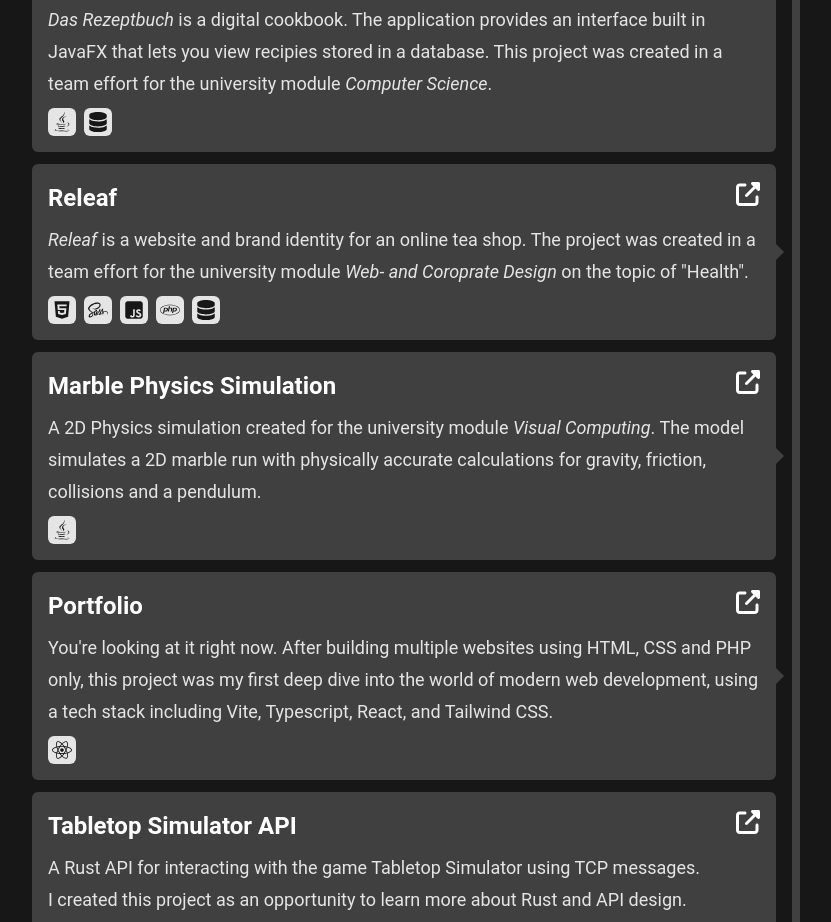
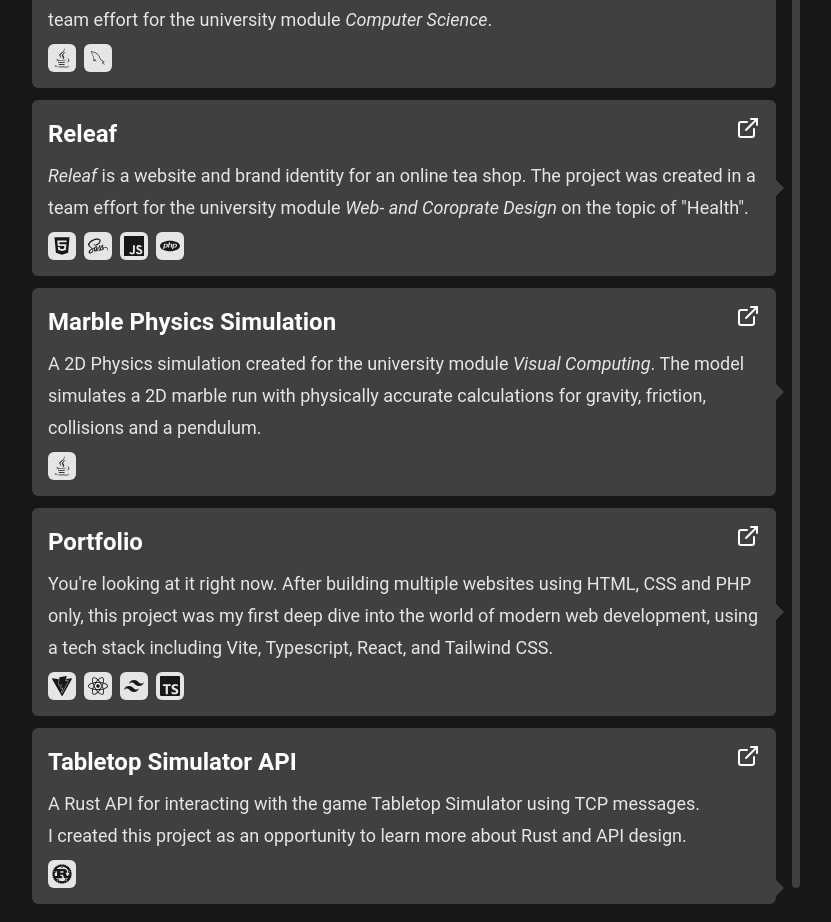
Before and after one commit to LucasOe/portfolio, a React (Vite) app: page / in a window 1280 px wide. Shown: the part 808-1730 px from the top of the page, without its empty margins (160-991 px from the left). Built offline with nearby package versions, Linux system fonts and the light colour scheme.

Commit message:
Replace FontAwesome with React-Icons

```diff
--- a/package.json
+++ b/package.json
@@ -9,12 +9,9 @@
 		"lint": "eslint src/**/*.{js,jsx,ts,tsx}"
 	},
 	"dependencies": {
-		"@fortawesome/fontawesome-svg-core": "^6.2.0",
-		"@fortawesome/free-brands-svg-icons": "^6.2.0",
-		"@fortawesome/free-solid-svg-icons": "^6.2.0",
-		"@fortawesome/react-fontawesome": "^0.2.0",
 		"react": "^18.0.0",
 		"react-dom": "^18.0.0",
+		"react-icons": "^4.7.1",
 		"react-router-dom": "^6.4.3"
 	},
 	"devDependencies": {
--- a/src/components/NewTabLink.tsx
+++ /dev/null
@@ -1,16 +0,0 @@
-type NewTabLink = {
-	link: string;
-	text: string;
-};
-
-export default function Social({ link, text }: NewTabLink) {
-	return (
-		<div className="inline">
-			&nbsp;
-			<a href={link} target="_blank" rel="noreferrer">
-				{text}
-			</a>
-			&nbsp;
-		</div>
-	);
-}
--- a/src/components/Project.tsx
+++ b/src/components/Project.tsx
@@ -1,31 +1,90 @@
-import { IconDefinition } from "@fortawesome/fontawesome-svg-core";
-import { faUpRightFromSquare } from "@fortawesome/free-solid-svg-icons";
-import { FontAwesomeIcon } from "@fortawesome/react-fontawesome";
+import { IconContext } from "react-icons";
+import { DiCss3, DiMysql } from "react-icons/di";
+import { FaHtml5, FaJava, FaReact, FaRust, FaSass } from "react-icons/fa";
+import { FiExternalLink } from "react-icons/fi";
+import { SiJavascript, SiPhp, SiTailwindcss, SiTypescript, SiVite } from "react-icons/si";
+
+type Icons = {
+	[key: string]: { name: string; icon: JSX.Element };
+};
 
 type ProjectProps = {
 	children: React.ReactNode;
 	title: string;
 	link: string;
-	stack: IconDefinition[];
+	stack: (keyof Icons)[];
 	arrowPosition: number;
 	className?: string;
+};
+
+const icons: Icons = {
+	java: {
+		icon: <FaJava />,
+		name: "Java",
+	},
+	mysql: {
+		icon: <DiMysql />,
+		name: "MySQL",
+	},
+	html: {
+		icon: <FaHtml5 />,
+		name: "HTML",
+	},
+	css: {
+		icon: <DiCss3 />,
+		name: "CSS",
+	},
+	sass: {
+		icon: <FaSass />,
+		name: "SASS",
+	},
+	php: {
+		icon: <SiPhp />,
+		name: "PHP",
+	},
+	javascript: {
+		icon: <SiJavascript />,
+		name: "Javascript",
+	},
+	react: {
+		icon: <FaReact />,
+		name: "React",
+	},
+	tailwind: {
+		icon: <SiTailwindcss />,
+		name: "Tailwind CSS",
+	},
+	vite: {
+		icon: <SiVite />,
+		name: "Vite",
+	},
+	typescript: {
+		icon: <SiTypescript />,
+		name: "Typescript",
+	},
+	rust: {
+		icon: <FaRust />,
+		name: "Rust",
+	},
 };
 
 export default function Project({ children, title, link, stack, arrowPosition, className }: ProjectProps) {
 	return (
 		<div className={`${className} flex transition-transform duration-300 hover:-translate-x-2`}>
 			<div className="flex w-full flex-col space-y-2 rounded-md bg-neutral-700 p-4">
-				<div className="flex items-center justify-between">
+				<div className="flex items-start justify-between">
 					<h3 className="m-0">{title}</h3>
 					<a href={link} target="_blank" rel="noreferrer">
-						<FontAwesomeIcon icon={faUpRightFromSquare} className="h-6 w-6 hover:text-green-500" />
+						<FiExternalLink className="h-6 w-6 hover:text-green-500" />
 					</a>
 				</div>
 				<p className="m-0">{children}</p>
 				<div className="flex space-x-2">
 					{stack.map((icon) => (
-						<div key={icon.iconName} className="h-7 w-7 rounded-md bg-neutral-200 p-1">
-							<FontAwesomeIcon icon={icon} className="block h-full w-full text-neutral-900" />
+						<div key={icons[icon].name} className="h-7 w-7 rounded-md bg-neutral-200 p-1">
+							<IconContext.Provider value={{ className: "w-full h-full text-neutral-900" }}>
+								{icons[icon].icon}
+							</IconContext.Provider>
 						</div>
 					))}
 				</div>
--- a/src/components/Social.tsx
+++ /dev/null
@@ -1,18 +0,0 @@
-import { IconDefinition } from "@fortawesome/fontawesome-svg-core";
-import { FontAwesomeIcon } from "@fortawesome/react-fontawesome";
-
-type SocialProps = {
-	icon: IconDefinition;
-	link: string;
-	newtab?: boolean;
-};
-
-export default function Social({ icon, link, newtab }: SocialProps) {
-	return (
-		<div className="h-10 w-10 rounded-full bg-neutral-200 p-2 opacity-80 hover:opacity-100">
-			<a href={link} target={newtab ? "_blank" : "_self"} rel="noreferrer" aria-label={link}>
-				<FontAwesomeIcon icon={icon} className="h-full w-full text-neutral-900" />
-			</a>
-		</div>
-	);
-}
--- a/src/pages/Home.tsx
+++ b/src/pages/Home.tsx
@@ -1,17 +1,4 @@
-import {
-	faGithub,
-	faHtml5,
-	faJava,
-	faPhp,
-	faReact,
-	faRust,
-	faSass,
-	faSquareJs,
-	faTwitter,
-} from "@fortawesome/free-brands-svg-icons";
-import { faDatabase, faEnvelope } from "@fortawesome/free-solid-svg-icons";
 import Project from "../components/Project";
-import Social from "../components/Social";
 import Timeline from "../components/Timeline";
 
 export default function Home() {
@@ -31,18 +18,13 @@ export default function Home() {
 						Design, which allows me to think about the integrated approach to the conception and development
 						of technical systems as well as their conceptual and design perspective.
 					</p>
-					<div className="mt-6 flex gap-3">
-						<Social icon={faTwitter} link="https://twitter.com/_LucasOe_" newtab />
-						<Social icon={faGithub} link="https://github.com/LucasOe" newtab />
-						<Social icon={faEnvelope} link="mailto:lucas.oelker@gmx.de" />
-					</div>
 					<h2 className="mt-24 font-mono">Project Timeline</h2>
 					<Timeline unixBegin={1619820000} unixEnd={1673910000}>
 						<div className="flex grow flex-col gap-3">
 							<Project
 								title="Das Rezeptbuch"
 								link="https://github.com/LucasOe/das-rezeptbuch"
-								stack={[faJava, faDatabase]}
+								stack={["java", "mysql"]}
 								arrowPosition={0}
 							>
 								<i>Das Rezeptbuch</i> is a digital cookbook. The application provides an interface built
@@ -52,7 +34,7 @@ export default function Home() {
 							<Project
 								title="Releaf"
 								link="https://github.com/LucasOe/releaf"
-								stack={[faHtml5, faSass, faSquareJs, faPhp, faDatabase]}
+								stack={["html", "sass", "javascript", "php"]}
 								arrowPosition={50}
 							>
 								<i>Releaf</i> is a website and brand identity for an online tea shop. The project was
@@ -62,7 +44,7 @@ export default function Home() {
 							<Project
 								title="Marble Physics Simulation"
 								link="https://github.com/LucasOe/marble-simulation"
-								stack={[faJava]}
+								stack={["java"]}
 								arrowPosition={50}
 							>
 								A 2D Physics simulation created for the university module <i>Visual Computing</i>. The
@@ -72,7 +54,7 @@ export default function Home() {
 							<Project
 								title="Portfolio"
 								link="https://github.com/LucasOe/portfolio"
-								stack={[faReact]}
+								stack={["vite", "react", "tailwind", "typescript"]}
 								arrowPosition={50}
 							>
 								You&apos;re looking at it right now. After building multiple websites using HTML, CSS
@@ -82,7 +64,7 @@ export default function Home() {
 							<Project
 								title="Tabletop Simulator API"
 								link="https://github.com/LucasOe/tts-external-api"
-								stack={[faRust]}
+								stack={["rust"]}
 								arrowPosition={100}
 							>
 								A Rust API for interacting with the game Tabletop Simulator using TCP messages. <br /> I
```
Also changed, not shown: 1 other file (tests, documents, lock files or other folders).
